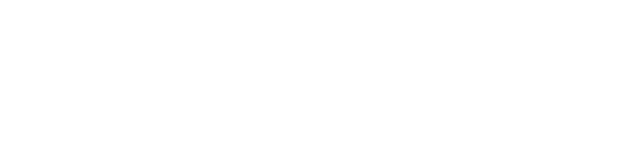
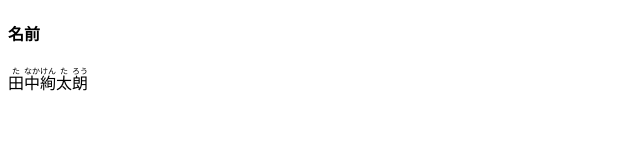
Before and after one commit to TNKNMKHI/TNKNMKHI.github.io, a plain HTML site: page index.html in a window 1280 px wide. Shown: the whole page, without its empty margins (0-640 px from the left). Drawn offline with Linux system fonts and the light colour scheme.

Commit message:
名前を挿入

```diff
--- a/index.html
+++ b/index.html
@@ -7,6 +7,13 @@
     <link rel="stylesheet" href="./style.css">
 </head>
 <body>
+    <div class="name">
+        <h4>名前</h4>
+        <ruby>
+            田<rt>た</rt>中<rt>なか</rt>絢<rt>けん</rt>太<rt>た</rt>朗<rt>ろう</rt>
+        </ruby>
+    </div>
+
 
 </body>
 </html>
```
